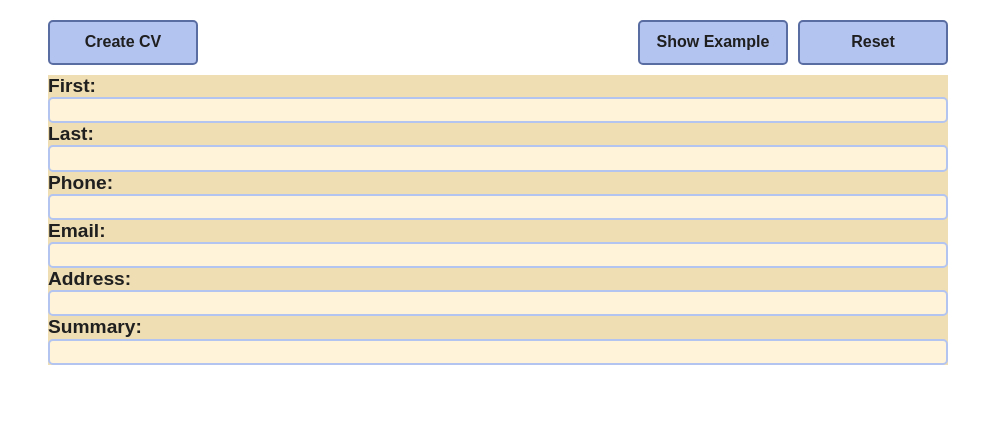
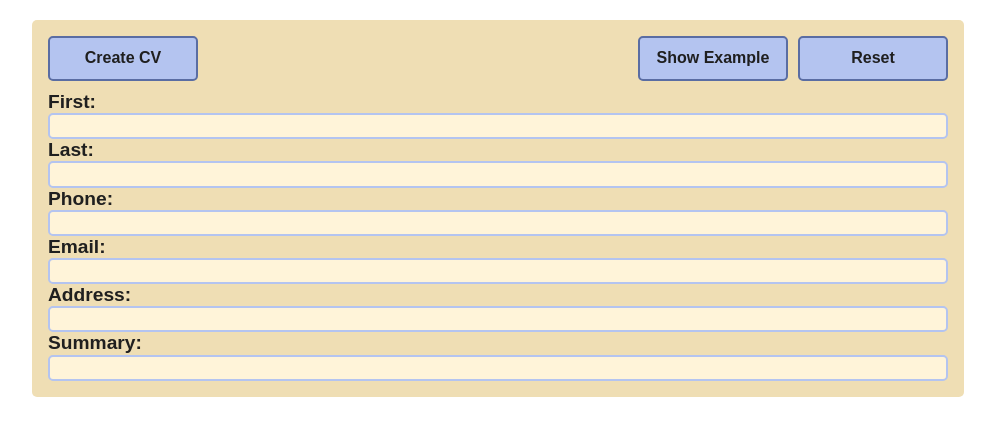
Before and after one commit to xincryptedx/cv-creator, a React (Vite) app: page / in a window 1280 px wide. Shown: the top 436 px of the page, without its empty margins (142-1137 px from the left). Built offline with nearby package versions, Linux system fonts and the light colour scheme.

Commit message:
Add background and padding to form

```diff
--- a/src/style/CvForm.module.css
+++ b/src/style/CvForm.module.css
@@ -19,9 +19,14 @@
     "basicInfo basicInfo basicInfo basicInfo";
   gap: 10px;
 
+  background-color: var(--background_2);
+  border-radius: 5px;
+
   width: 100%;
   max-width: 900px;
+
   margin: 20px;
+  padding: 16px;
 }
 
 .cvForm button {
```
